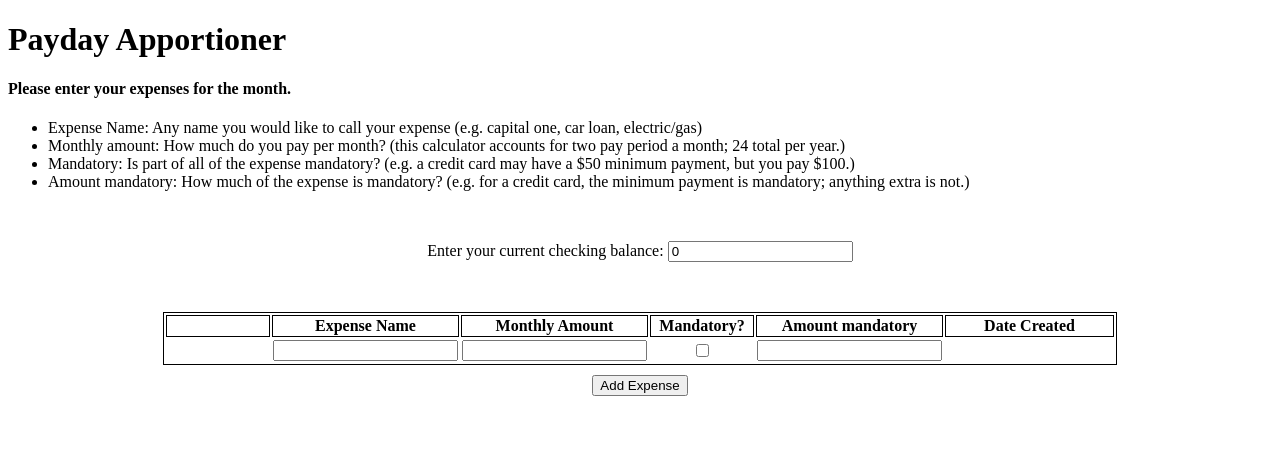
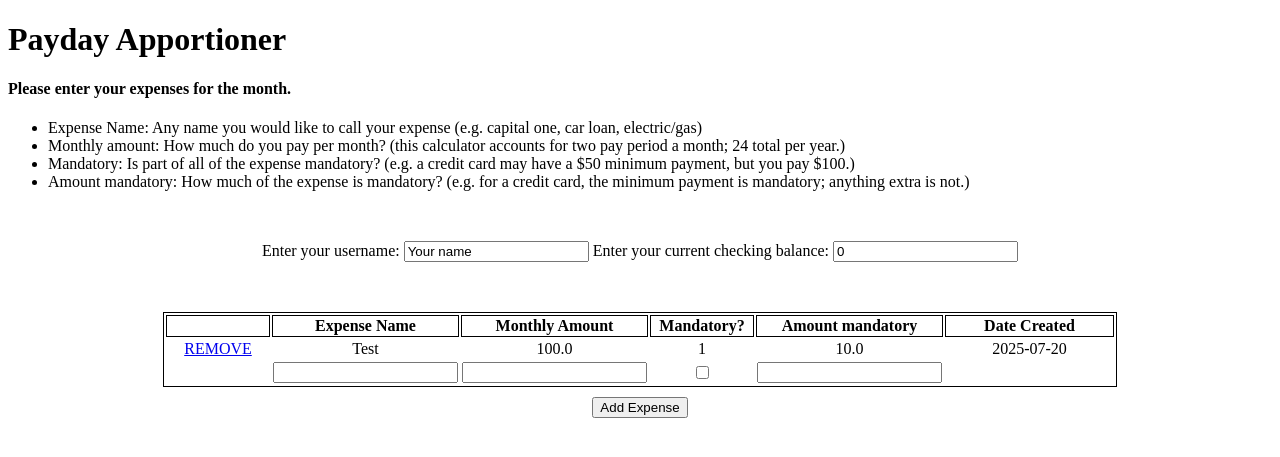
Before and after one commit to pkumar2143/payday_calc, a Flask app: page / in a window 1280 px wide. Shown: the top 457 px of the page. Run offline with Flask 3, Linux system fonts and the light colour scheme; data comes from the database, SQL or seed files in the repository; both versions use the stored data as it was after the commit.

Commit message:
new db table w username, current balance

```diff
--- a/PayDay Apportionment Calculator App.txt
+++ b/PayDay Apportionment Calculator App.txt
@@ -1,4 +1,8 @@
 PayDay Apportionment Calculator App
+
+Notes:
+ - Add user_name field to Expense table in payday.db.
+	+ Default to previous username...
 
 Enter your current bank balance (or grab it somehow).
 Enter (pre-load) monthly bills and desired apportionments.
--- a/app.py
+++ b/app.py
@@ -3,11 +3,14 @@
 from datetime import datetime, timezone
 
 app = Flask(__name__)
-app.config['SQLALCHEMY_DATABASE_URI'] = 'sqlite:///payday1.db'
+app.config['SQLALCHEMY_DATABASE_URI'] = 'sqlite:///payday.db'
 db = SQLAlchemy(app) # Need a way to initialize a db automatically... perhaps within this script...
 
-class Todo(db.Model):
+class User(db.Model):
+    user_name        = db.Column(db.String, nullable=False, primary_key=True, default='no_user')
+    current_balance  = db.Column(db.Float, nullable=False, default=-999999999.99)
 
+class Expenses(db.Model):
     expense_name     = db.Column(db.String, primary_key=True)
     monthly_amount   = db.Column(db.Float, nullable=False)
     mandatory        = db.Column(db.String, nullable=False) # Would like to make Bool...
@@ -20,29 +23,35 @@
 @app.route('/', methods=['POST', 'GET'])
 def index():
     if request.method == 'POST':
+        user_name        = request.form['user_name']
+        current_balance  = request.form['current_balance']
         expense_name     = request.form['expense_name']
         monthly_amount   = request.form['monthly_amount']
         mandatory        = request.form['mandatory']
         amount_mandatory = request.form['amount_mandatory']
 
-        new_expense = Todo(expense_name=expense_name,
-                           monthly_amount=monthly_amount,
-                           mandatory=mandatory,
-                           amount_mandatory=amount_mandatory)
+        new_expense = Expenses(expense_name=expense_name,
+                               monthly_amount=monthly_amount,
+                               mandatory=mandatory,
+                               amount_mandatory=amount_mandatory)
+
+        new_user    = User(user_name=user_name,
+                           current_balance=current_balance)
 
         try:
             db.session.add(new_expense)
+            db.session.add(new_user)
             db.session.commit()
             return redirect('/')
         except:
             return "There was an issue adding your expense"
     else:
-        expenses = Todo.query.order_by(Todo.date_created).all()
+        expenses = Expenses.query.order_by(Expenses.date_created).all()
         return render_template("index.html", expenses=expenses)
 
 @app.route('/delete/<string:expense_name>')
 def delete(expense_name):
-    expense_to_delete = Todo.query.get_or_404(expense_name)
+    expense_to_delete = Expenses.query.get_or_404(expense_name)
 
     try:
         db.session.delete(expense_to_delete)
--- a/templates/index.html
+++ b/templates/index.html
@@ -9,6 +9,8 @@
 
     <form id="myForm" action="/" method="POST">
     <div class="current_bal" id="current_bal" name="current_bal">
+      Enter your username:
+        <input type="text" name="user_name" id="user_name" value="Your name">
       Enter your current checking balance:
         <input type="text" name="current_balance" id="current_balance" value="0">
     </div>
```
Also changed, not shown: README.md, instance/payday.db (added).
